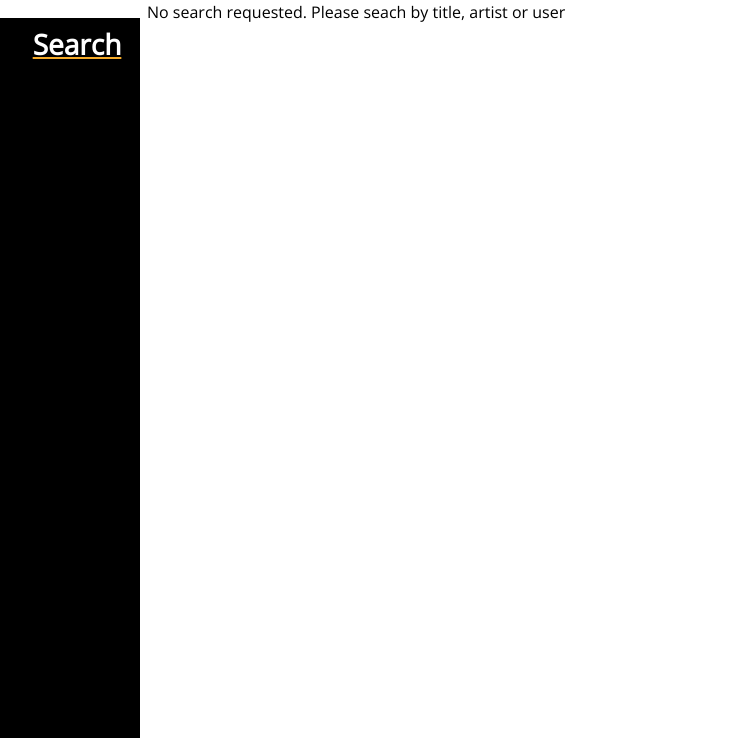
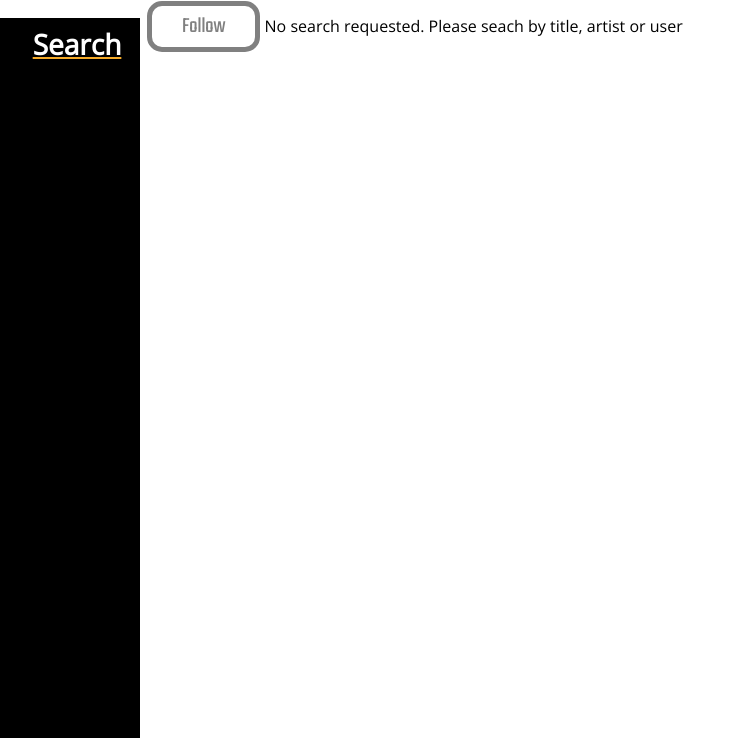
Before and after one commit to pchan18/IS448-songbird, a PHP site: page /searchResults.php in a window 1280 px wide. Shown: the part 62-800 px from the top of the page, without its empty margins (0-746 px from the left). Run offline with PHP 8.4, Linux system fonts and the light colour scheme; data that the repository does not hold is empty.

Commit message:
added a follow button to search results

```diff
--- a/searchResults.php
+++ b/searchResults.php
@@ -32,6 +32,8 @@ $db = mysqli_connect("studentdb-maria.gl.umbc.edu","mrobe1","mrobe1","mrobe1");
 if(!$db) exit("Error - could not select database");
 
 ?>
+
+	<button class="followBtn"><a href="follow.php"></a>Follow</button>
 
 <?php
 
--- a/searchbar.css
+++ b/searchbar.css
@@ -49,7 +49,25 @@ body{
 	bottom:sticky;
 }
 
+.followBtn{
+	padding: 30px;
+	padding-bottom:5px;
+	padding-top:5px;
+	margin-left:0;
+	font-size: 22px;
+	border: 5px gray solid;
+	color:gray;
+	background-color:white;
+	border-radius: 15px;
+	text-align:center;
+	font-family: 'Teko', sans-serif;
+}
 
+.followBtn:hover{
+	background-color:gray;
+	color: white;
+	border: 5px white solid;
+}
 .navBtn{
 	padding: 3px;
 	padding-bottom:0;
```
